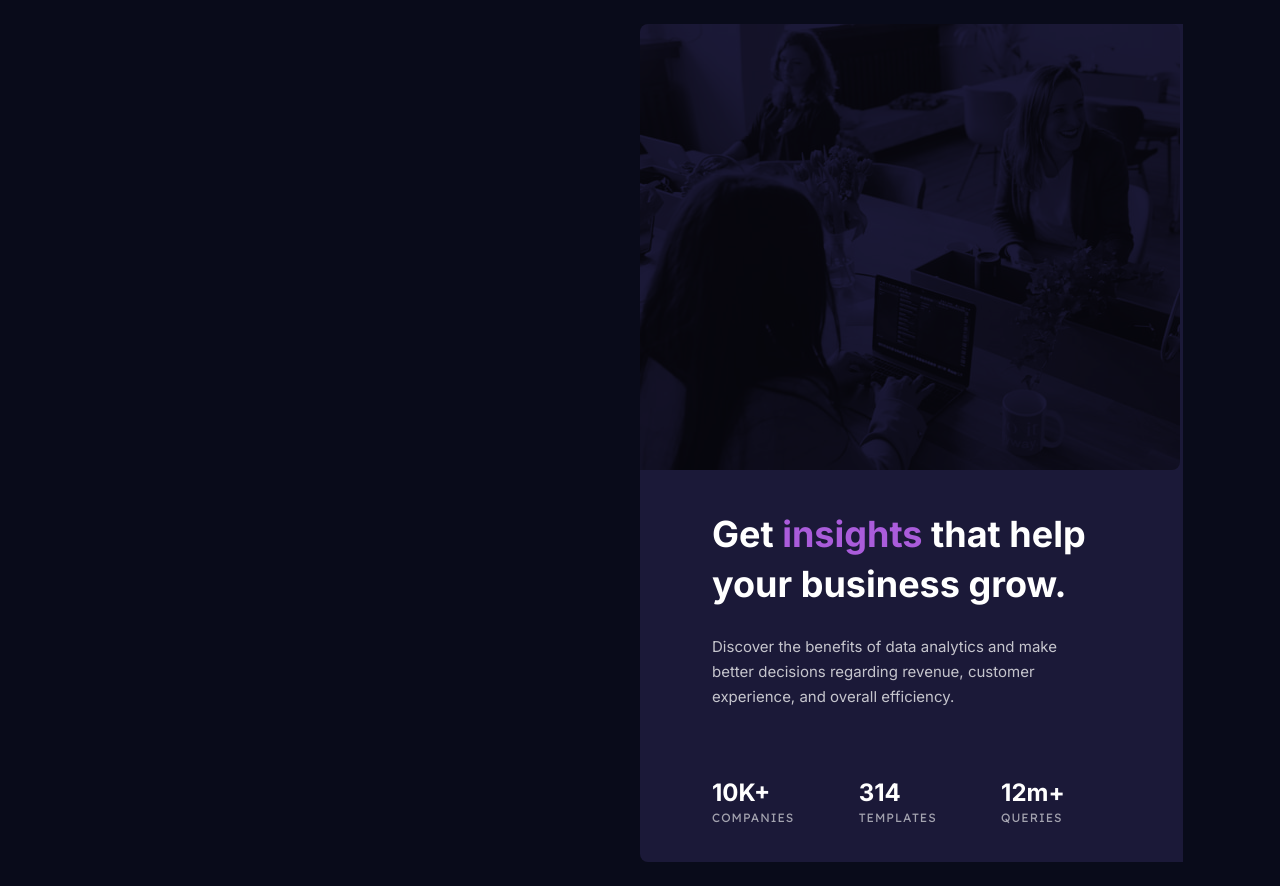
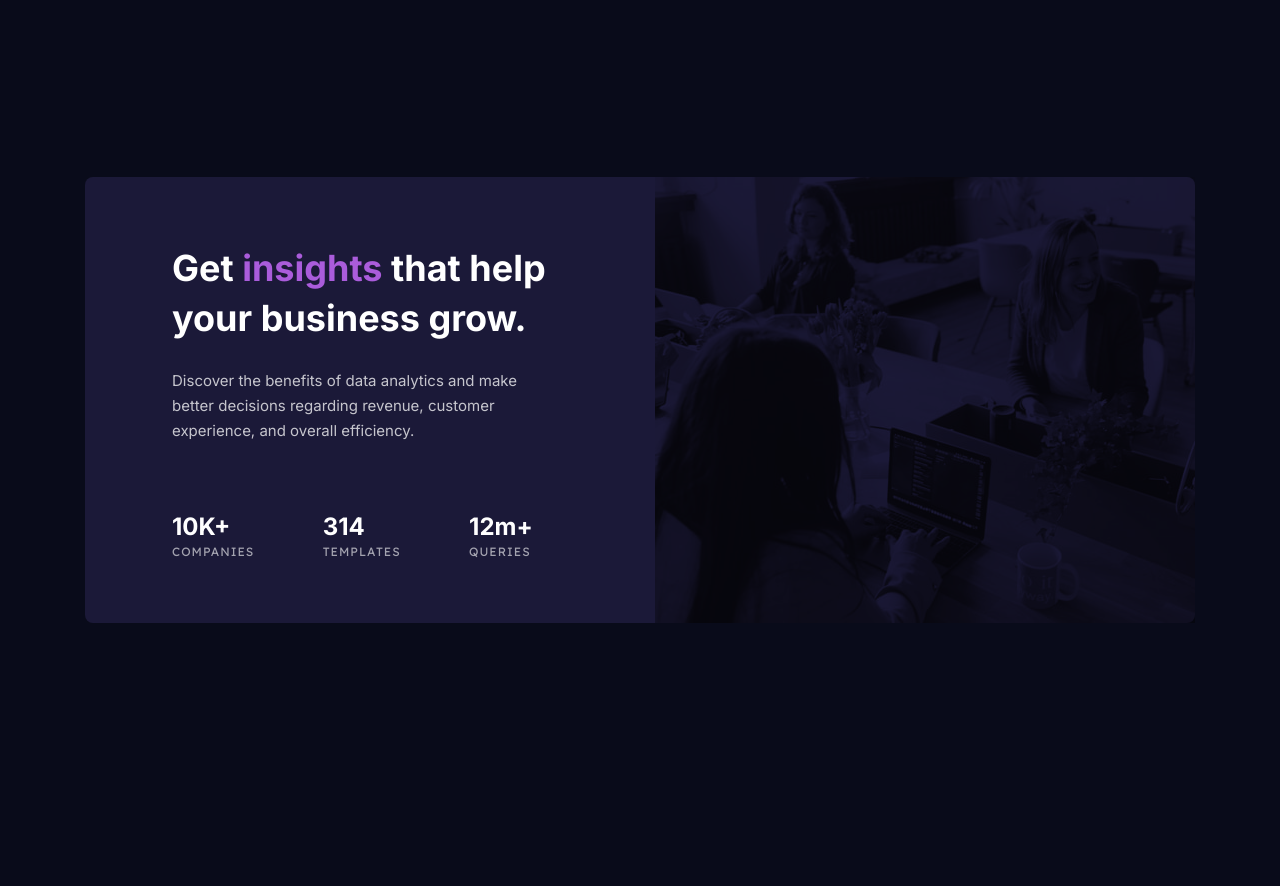
Before and after one commit to Fanou59/stats-preview, a plain HTML site: page index.html in a window 1280 px wide. After the commit the page ends 800 px from the top, so only its background shows below. Drawn offline with Linux system fonts and the light colour scheme.

Commit message:
update _finale

```diff
--- a/index.html
+++ b/index.html
@@ -31,11 +31,12 @@
     </picture>
 
 
-
+    <div class="content">
       <h1>Get <span>insights</span> that help your business grow.</h1>
 
       <p>Discover the benefits of data analytics and make better decisions regarding revenue, customer
         experience, and overall efficiency.</p>
+
       <div class="main-figures">
         <ul>
           <li class="chiffre">10K+</li>
@@ -50,6 +51,7 @@
           <li class="title">queries</li>
         </ul>
       </div>
+    </div>
 
 
   </main>
--- a/style.css
+++ b/style.css
@@ -165,18 +165,13 @@ html {
 
 body {
     display: flex;
-    flex-direction: column;
-    align-items: center;
+
+    justify-content: center;
+
     background-color: var(--main-background);
     margin: 24px;
 }
 
-
-/* picture {
-    position: relative;
-    max-width: 50%;
-
-} */
 
 img {
     width: 100%;
@@ -187,19 +182,6 @@ img {
 
 }
 
-/* .purple {
-    background-color: #AB5CDB;
-    border-radius: 8px 8px 0 0;
-    position: absolute;
-    width: 100%;
-    height: 100%;
-    top: 0;
-    left: 0;
-    mix-blend-mode: multiply;
-    opacity: 0.8;
-
-
-} */
 
 
 /* ******************* Main and Text ********************* */
@@ -282,20 +264,21 @@ p {
 
     }
 
-    img,
-    .purple {
-        border-radius: 0 8px 8px 0;
-        /* min-width: 50%; */
 
 
+    main {
+        flex-direction: row-reverse;
+
+        border-radius: 8px;
+        max-width: 100%
     }
 
-    main {
-        align-items: flex-start;
-        border-radius: 8px 0 0 8px;
-        /* max-width: 50% */
+    .content {
+        display: flex;
+        flex-direction: column;
+        max-width: 50%;
+    }
 
-    }
 
     h1,
     p,
```
Lines whose indentation alone changed are shown as unchanged.
